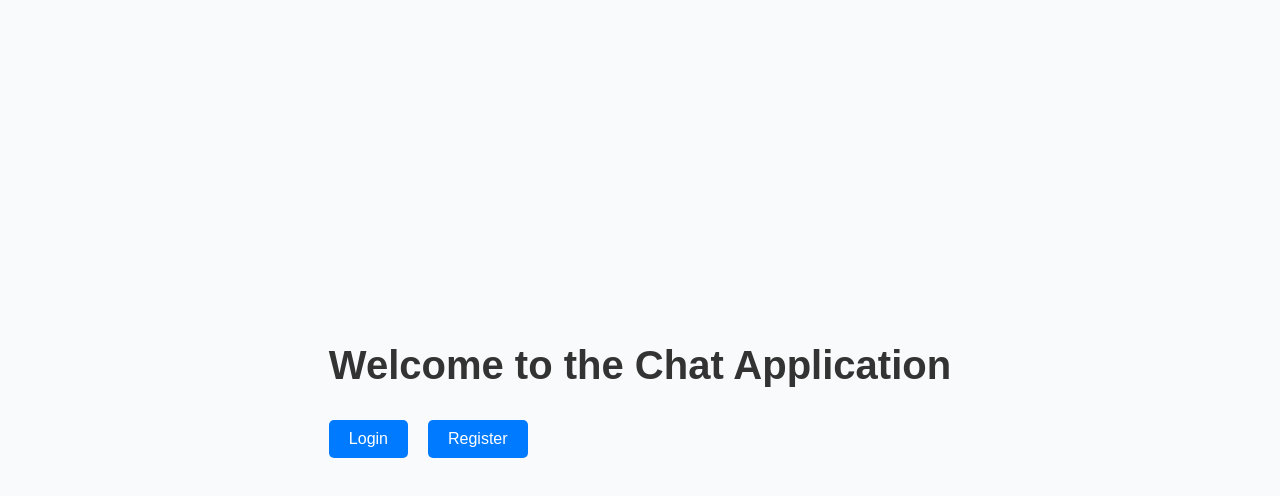
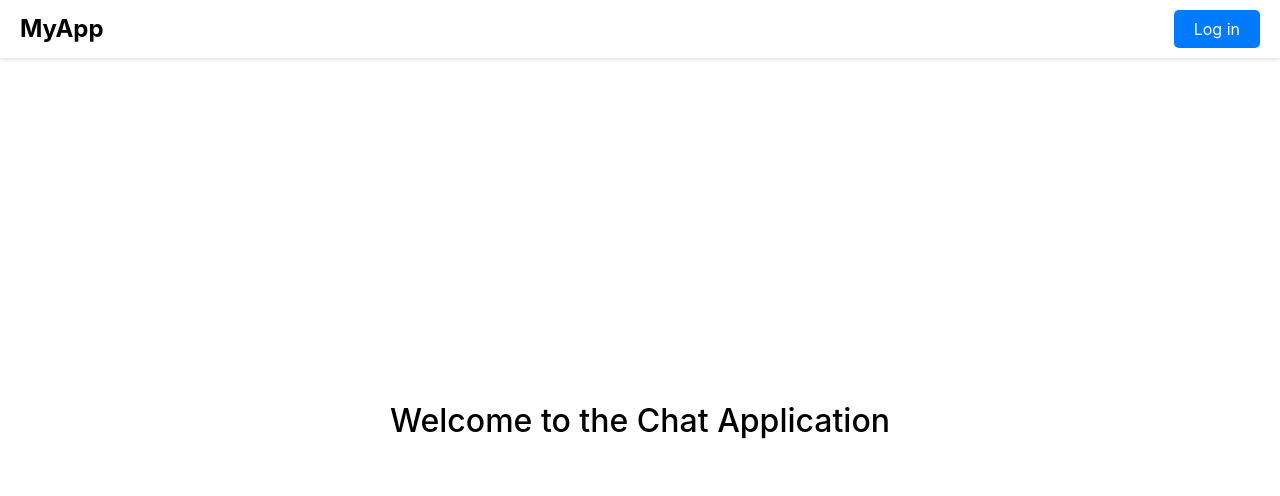
Before and after one commit to thxnx36/Cat-Messaging-App, a React (Create React App) app in the folder frontend/: page / in a window 1280 px wide. Shown: the top 496 px of the page. Built offline with nearby package versions, Linux system fonts and the light colour scheme.

Commit message:
login+register successful

```diff
--- a/frontend/package.json
+++ b/frontend/package.json
@@ -6,7 +6,9 @@
     "@testing-library/jest-dom": "^5.17.0",
     "@testing-library/react": "^13.4.0",
     "@testing-library/user-event": "^13.5.0",
+    "antd": "^5.21.5",
     "axios": "^1.7.7",
+    "cors": "^2.8.5",
     "react": "^18.3.1",
     "react-dom": "^18.3.1",
     "react-router-dom": "^6.27.0",
--- a/frontend/src/App.js
+++ b/frontend/src/App.js
@@ -1,17 +1,43 @@
-import React from 'react';
-import { BrowserRouter as Router, Routes, Route } from 'react-router-dom';
+import React, { useState, useEffect } from 'react';
+import { BrowserRouter as Router, Routes, Route, Navigate } from 'react-router-dom';
 import Home from './components/Home';
 import Login from './components/Login';
 import Register from './components/Register';
 import { GlobalStyles } from './components/GlobalStyles';
+import { message } from 'antd';
 
 function App() {
+  const [isLoggedIn, setIsLoggedIn] = useState(false);
+  const [username, setUsername] = useState('');
+
+  useEffect(() => {
+    const storedUser = localStorage.getItem('username');
+    if (storedUser) {
+      setUsername(storedUser);
+      setIsLoggedIn(true);
+    }
+  }, []);
+
+  const handleLogin = (user) => {
+    localStorage.setItem('username', user);
+    setUsername(user);
+    setIsLoggedIn(true);
+    message.success('Login successful!');
+  };
+
+  const handleLogout = () => {
+    localStorage.removeItem('username');
+    setIsLoggedIn(false);
+    setUsername('');
+    message.success('Logged out successfully!');
+  };
+
   return (
     <Router>
       <GlobalStyles />
       <Routes>
-        <Route path="/" element={<Home />} />
-        <Route path="/login" element={<Login />} />
+        <Route path="/" element={<Home isLoggedIn={isLoggedIn} username={username} onLogout={handleLogout} />} />
+        <Route path="/login" element={isLoggedIn ? <Navigate to="/" /> : <Login onLogin={handleLogin} />} />
         <Route path="/register" element={<Register />} />
       </Routes>
     </Router>
--- a/frontend/src/components/GlobalStyles.js
+++ b/frontend/src/components/GlobalStyles.js
@@ -1,29 +1,19 @@
 import { createGlobalStyle } from 'styled-components';
+import 'antd/dist/reset.css';
 
 export const GlobalStyles = createGlobalStyle`
   body {
     margin: 0;
-    padding: 0;
-    box-sizing: border-box;
-    font-family: 'Poppins', sans-serif;
-    background-color: #f0f2f5;
+    font-family: -apple-system, BlinkMacSystemFont, 'Segoe UI', 'Roboto', 'Oxygen', 'Ubuntu', 'Cantarell', 'Fira Sans', 'Droid Sans', 'Helvetica Neue', sans-serif;
+    -webkit-font-smoothing: antialiased;
+    -moz-osx-font-smoothing: grayscale;
   }
 
-  h1, h2, h3, h4, h5, h6 {
-    margin: 0;
-    padding: 0;
+  code {
+    font-family: source-code-pro, Menlo, Monaco, Consolas, 'Courier New', monospace;
   }
 
   a {
     text-decoration: none;
-    color: inherit;
-  }
-
-  button {
-    cursor: pointer;
-  }
-
-  input, button {
-    font-family: inherit;
   }
 `;
--- a/frontend/src/components/Home.jsx
+++ b/frontend/src/components/Home.jsx
@@ -1,16 +1,35 @@
 import React from 'react';
 import styled from 'styled-components';
 import { Link } from 'react-router-dom';
+import { Dropdown, Menu } from 'antd';
 
-const Home = () => {
+const Home = ({ isLoggedIn, username, onLogout }) => {
+  const menu = (
+    <Menu>
+      <Menu.Item key="logout" onClick={onLogout}>
+        Log out
+      </Menu.Item>
+    </Menu>
+  );
+
   return (
     <Container>
+      <Header>
+        <Logo>MyApp</Logo>
+        <Nav>
+          {isLoggedIn ? (
+            <Dropdown overlay={menu}>
+                <Menu>
+                    <Username>{username}</Username>
+                </Menu>
+            </Dropdown>
+          ) : (
+            <StyledLink to="/login">Log in</StyledLink>
+          )}
+        </Nav>
+      </Header>
       <Content>
-                <Title>Welcome to the Chat Application</Title>
-                <ButtonGroup>
-                    <StyledLink to="/login">Login</StyledLink>
-                    <StyledLink to="/register">Register</StyledLink>
-                </ButtonGroup>
+        <h1>Welcome to the Chat Application</h1>
       </Content>
     </Container>
   );
@@ -21,25 +40,27 @@ export default Home;
 // สไตล์ต่างๆ
 const Container = styled.div`
   display: flex;
-    justify-content: center;
-    align-items: center;
+  flex-direction: column;
   height: 100vh;
-    background-color: #f9fafb;
 `;
 
-const Content = styled.div`
-    text-align: center;
+const Header = styled.header`
+  display: flex;
+  justify-content: space-between;
+  align-items: center;
+  padding: 10px 20px;
+  background-color: #fff;
+  box-shadow: 0 2px 4px rgba(0, 0, 0, 0.1);
 `;
 
-const Title = styled.h1`
-    font-size: 2.5rem;
-    color: #333;
-    margin-bottom: 2rem;
+const Logo = styled.div`
+  font-size: 24px;
+  font-weight: bold;
 `;
 
-const ButtonGroup = styled.div`
+const Nav = styled.div`
   display: flex;
-    gap: 20px;
+  align-items: center;
 `;
 
 const StyledLink = styled(Link)`
@@ -53,3 +74,15 @@ const StyledLink = styled(Link)`
     background-color: #0056b3;
   }
 `;
+
+const Username = styled.span`
+  font-size: 16px;
+  cursor: pointer;
+`;
+
+const Content = styled.div`
+  flex-grow: 1;
+  display: flex;
+  justify-content: center;
+  align-items: center;
+`;
--- a/frontend/src/components/Login.jsx
+++ b/frontend/src/components/Login.jsx
@@ -1,26 +1,37 @@
 import React, { useState } from 'react';
-import axios from 'axios';
+import { useNavigate, Link } from 'react-router-dom';
 import styled from 'styled-components';
-import { useNavigate } from 'react-router-dom';
+import { Button, message } from 'antd';
 
-const Login = () => {
+const Login = ({ onLogin }) => {
   const [email, setEmail] = useState('');
   const [password, setPassword] = useState('');
-    const [message, setMessage] = useState('');
   const navigate = useNavigate();
 
   const handleLogin = async (e) => {
     e.preventDefault();
     try {
-            const response = await axios.post('http://localhost:5003/api/users/login', {
-                email,
-                password,
+      const response = await fetch('http://localhost:5003/api/users/login', {
+        method: 'POST',
+        headers: {
+          'Content-Type': 'application/json',
+        },
+        body: JSON.stringify({ email, password }),
       });
-            localStorage.setItem('token', response.data.token);
-            setMessage('Login successful!');
+
+      const data = await response.json();
+      console.log(data); // Log response for debugging
+      if (response.ok) {
+        localStorage.setItem('username', data.username); // Save the username if needed
+        onLogin(data.username);
         navigate('/');
+        message.success('Login successful!');
+      } else {
+        message.error(data.message);
+      }
     } catch (error) {
-            setMessage(error.response.data.message || 'Login failed!');
+      console.error(error); // Log error for debugging
+      message.error('Login failed!');
     }
   };
 
@@ -43,15 +54,21 @@ const Login = () => {
             onChange={(e) => setPassword(e.target.value)}
             required
           />
-                    <Button type="submit">Login</Button>
+          <Button type="primary" htmlType="submit" block>
+            Log in
+          </Button>
         </Form>
-                {message && <Message>{message}</Message>}
+        <StyledLink to="/register">Don't have an account? Register</StyledLink>
       </FormWrapper>
     </Container>
   );
 };
 
 export default Login;
+
+// Styled components...
+
+// Your styled components code remains unchanged.
 
 // สไตล์ต่างๆ
 const Container = styled.div`
@@ -89,22 +106,13 @@ const Input = styled.input`
   font-size: 16px;
 `;
 
-const Button = styled.button`
-    padding: 10px;
-    background-color: #007bff;
-    color: white;
-    border: none;
-    border-radius: 5px;
-    font-size: 16px;
-    transition: background-color 0.3s ease;
+const StyledLink = styled(Link)`
+  display: block;
+  text-align: center;
+  margin-top: 10px;
+  color: #007bff;
 
   &:hover {
-        background-color: #0056b3;
+    text-decoration: underline;
   }
 `;
-
-const Message = styled.p`
-    margin-top: 15px;
-    text-align: center;
-    color: #ff4d4f;
-`;
--- a/frontend/src/components/Register.jsx
+++ b/frontend/src/components/Register.jsx
@@ -1,27 +1,34 @@
 import React, { useState } from 'react';
-import axios from 'axios';
+import { useNavigate, Link } from 'react-router-dom';
 import styled from 'styled-components';
-import { useNavigate } from 'react-router-dom';
+import { Button, message } from 'antd';
 
 const Register = () => {
   const [username, setUsername] = useState('');
   const [email, setEmail] = useState('');
   const [password, setPassword] = useState('');
-    const [message, setMessage] = useState('');
   const navigate = useNavigate();
 
   const handleRegister = async (e) => {
     e.preventDefault();
     try {
-            const response = await axios.post('http://localhost:5003/api/users/register', {
-                username,
-                email,
-                password,
+      const response = await fetch('http://localhost:5003/api/users/register', {
+        method: 'POST',
+        headers: {
+          'Content-Type': 'application/json',
+        },
+        body: JSON.stringify({ username, email, password }),
       });
-            setMessage(response.data.message || 'Registration successful!');
+
+      const data = await response.json();
+      if (response.ok) {
+        message.success(data.message);
         navigate('/login');
+      } else {
+        message.error(data.message);
+      }
     } catch (error) {
-            setMessage(error.response.data.message || 'Registration failed!');
+      message.error('Registration failed!');
     }
   };
 
@@ -51,9 +58,11 @@ const Register = () => {
             onChange={(e) => setPassword(e.target.value)}
             required
           />
-                    <Button type="submit">Register</Button>
+          <Button type="primary" htmlType="submit" block>
+            Register
+          </Button>
         </Form>
-                {message && <Message>{message}</Message>}
+        <StyledLink to="/login">Already have an account? Log in</StyledLink>
       </FormWrapper>
     </Container>
   );
@@ -61,7 +70,7 @@ const Register = () => {
 
 export default Register;
 
-// สไตล์ต่างๆ
+// Styled components remain unchanged
 const Container = styled.div`
   display: flex;
   justify-content: center;
@@ -97,22 +106,13 @@ const Input = styled.input`
   font-size: 16px;
 `;
 
-const Button = styled.button`
-    padding: 10px;
-    background-color: #28a745;
-    color: white;
-    border: none;
-    border-radius: 5px;
-    font-size: 16px;
-    transition: background-color 0.3s ease;
+const StyledLink = styled(Link)`
+  display: block;
+  text-align: center;
+  margin-top: 10px;
+  color: #007bff;
 
   &:hover {
-        background-color: #218838;
+    text-decoration: underline;
   }
 `;
-
-const Message = styled.p`
-    margin-top: 15px;
-    text-align: center;
-    color: ${props => (props.error ? '#ff4d4f' : '#28a745')};
-`;
--- a/package.json
+++ b/package.json
@@ -3,5 +3,7 @@
     "bcrypt": "^5.1.1",
     "bcryptjs": "^2.4.3",
     "module-alias": "^2.2.3"
-  }
+  },
+  "proxy": "http://localhost:5003"
+
 }
```
Also changed, not shown: 2 other files (tests, documents, lock files or other folders). Lines whose indentation alone changed are shown as unchanged.
